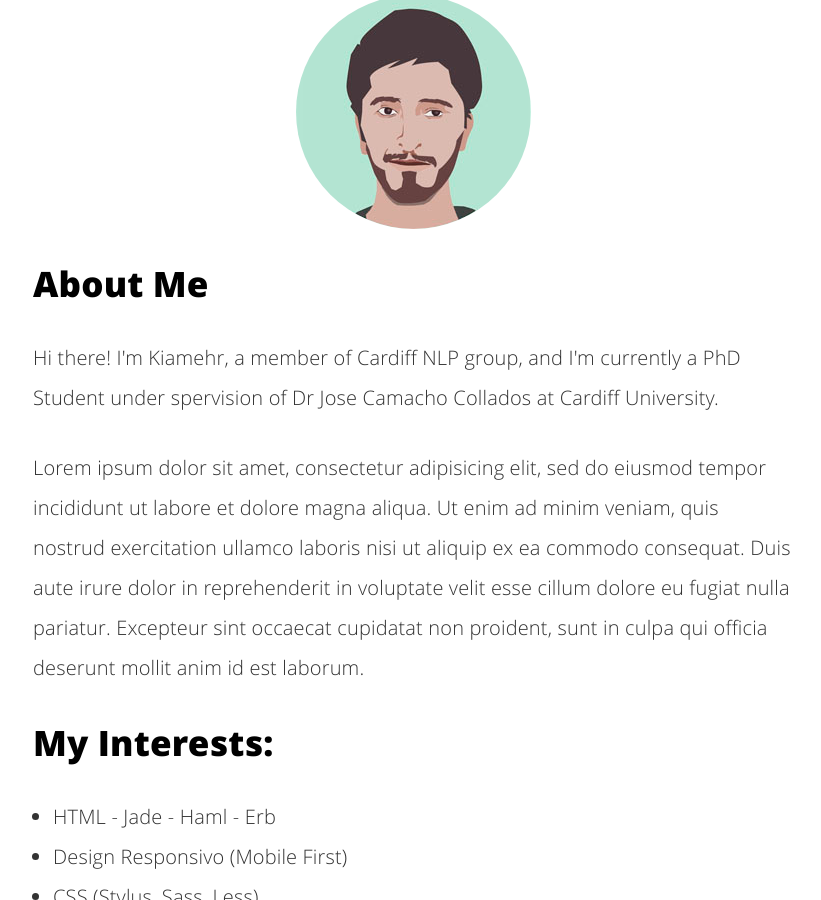
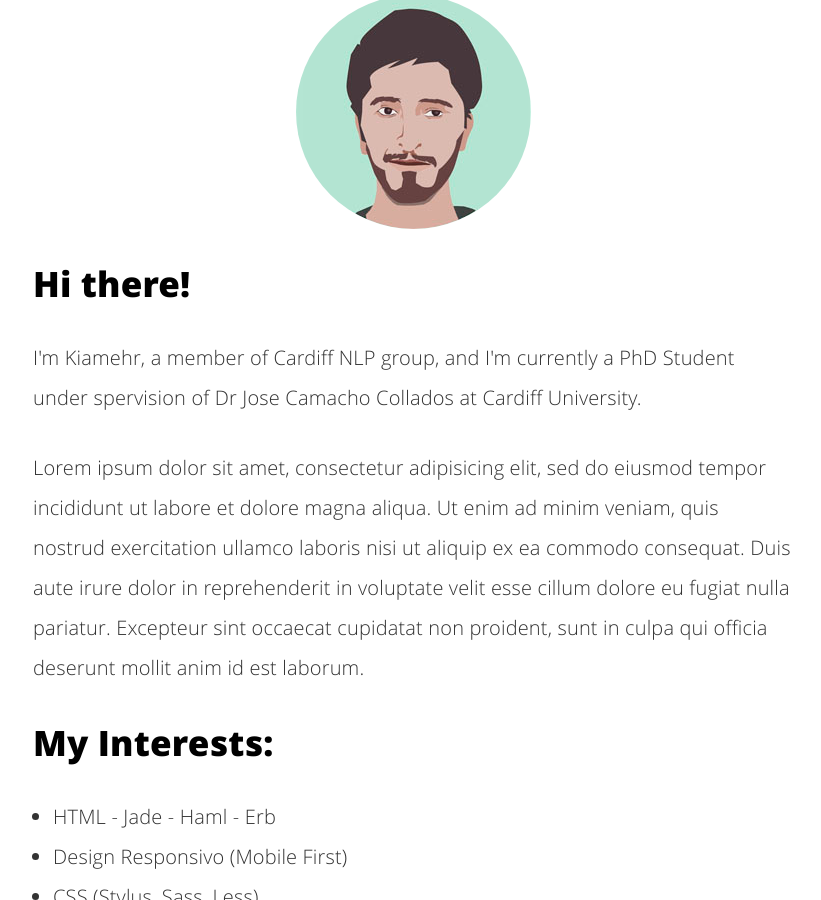
Before and after one commit to kiamehr74/kiamehr74.github.io, a Jekyll site: the page built from about.html, in a window 1280 px wide and 900 px high, scrolled down 975 px. Shown: the whole window, without its empty margins (227-1048 px from the left). Built offline with Jekyll 4.4.1, drawn with Linux system fonts in a browser that asks for light colours.

Commit message:
Update about.html

```diff
--- a/about.html
+++ b/about.html
@@ -7,9 +7,9 @@ description: "Get to know me better!"
 
 <img itemprop="image" class="img-rounded" src="/assets/img/blog-author.jpg" alt="Kiamehr Rezaee">
 
-<h2>About Me</h2>
+<h2>Hi there!</h2>
 
-<p>Hi there! I'm Kiamehr, a member of Cardiff NLP group, and I'm currently a PhD Student under spervision of Dr Jose Camacho Collados at Cardiff University.</p>
+<p>I'm Kiamehr, a member of Cardiff NLP group, and I'm currently a PhD Student under spervision of Dr Jose Camacho Collados at Cardiff University.</p>
 
 
 <p>Lorem ipsum dolor sit amet, consectetur adipisicing elit, sed do eiusmod
```
